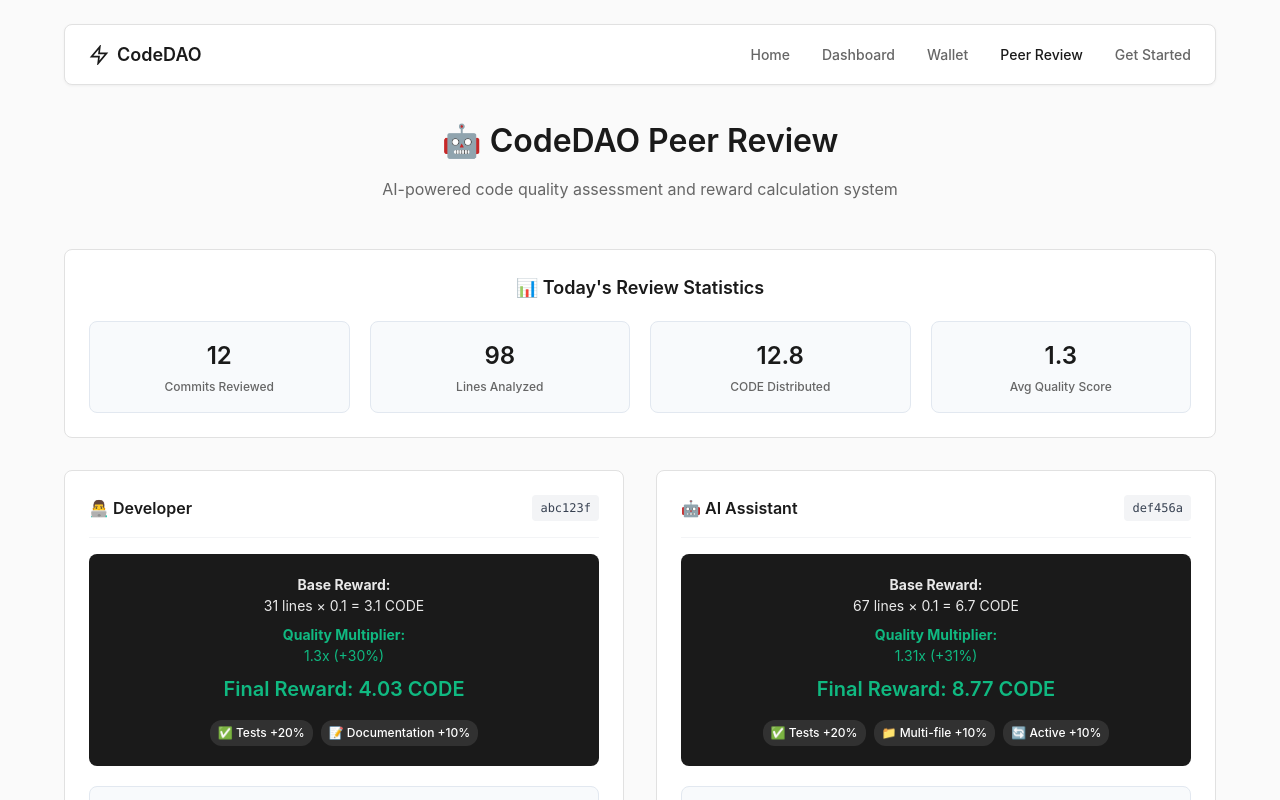
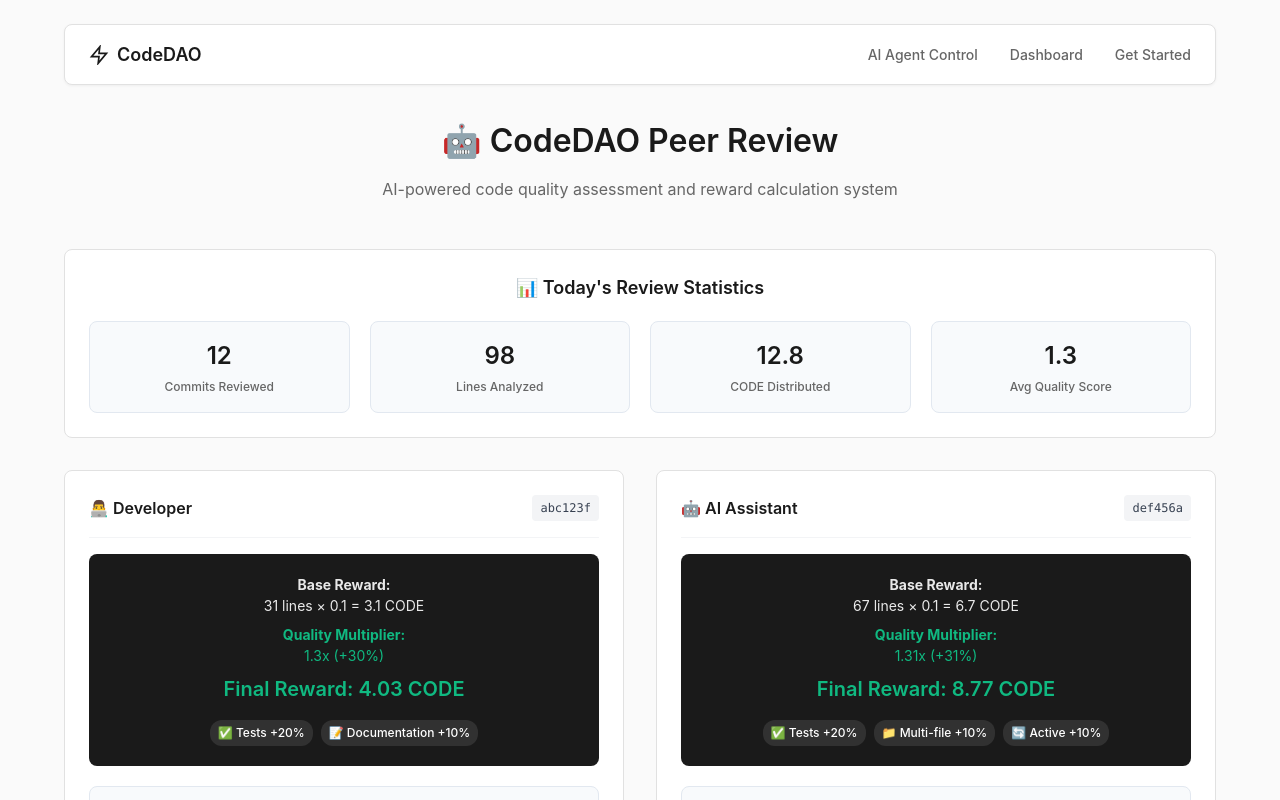
Before and after one commit to CodeDAO-org/codedao-extension, a website: page peer-review.html in a window 1280 px wide. Shown: the top 800 px of the page. Drawn offline with Linux system fonts and the light colour scheme.

Commit message:
Update peer-review.html

```diff
--- a/peer-review.html
+++ b/peer-review.html
@@ -437,10 +437,8 @@
                     CodeDAO
                 </div>
                 <nav class="nav-menu">
-                    <a href="/" class="nav-link">Home</a>
+                    <a href="/dashboard.html" class="nav-link">AI Agent Control</a>
                     <a href="/dashboard.html" class="nav-link">Dashboard</a>
-                    <a href="/wallet-dashboard.html" class="nav-link">Wallet</a>
-                    <a href="/peer-review.html" class="nav-link active">Peer Review</a>
                     <a href="/get-started.html" class="nav-link">Get Started</a>
                 </nav>
             </div>
```
